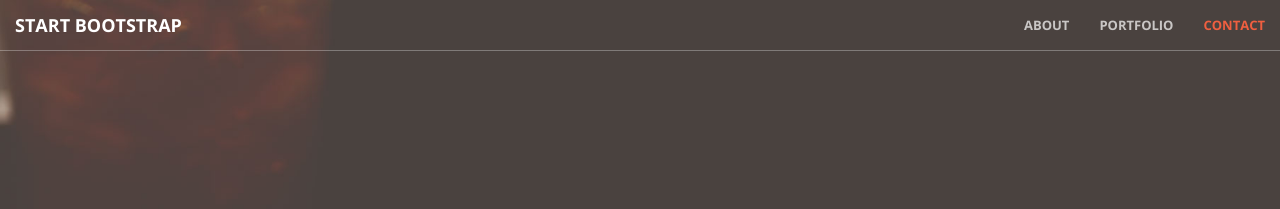
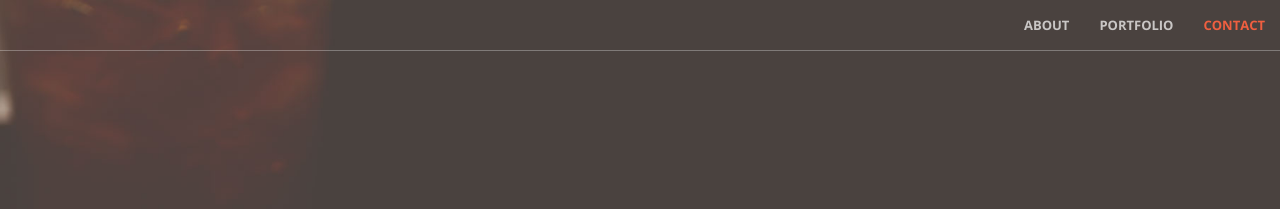
Before and after one commit to McDuffJS/mcduffjs.github.io, a Jekyll site: the page built from index.html, in a window 1280 px wide. Shown: the top 209 px of the page. Built offline with Jekyll 4.4.1, drawn with Linux system fonts in a browser that asks for light colours.

```diff
--- a/_includes/nav.html
+++ b/_includes/nav.html
@@ -8,7 +8,7 @@
                 <span class="icon-bar"></span>
                 <span class="icon-bar"></span>
             </button>
-            <a class="navbar-brand page-scroll" href="#page-top">Start Bootstrap</a>
+            <!-- a class="navbar-brand page-scroll" href="#page-top">Start Bootstrap</a --!>
         </div>
 
         <!-- Collect the nav links, forms, and other content for toggling -->
```
